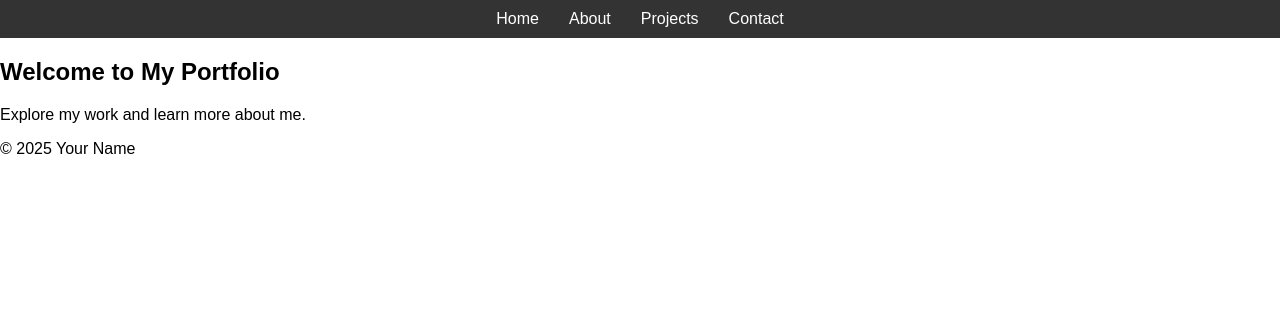
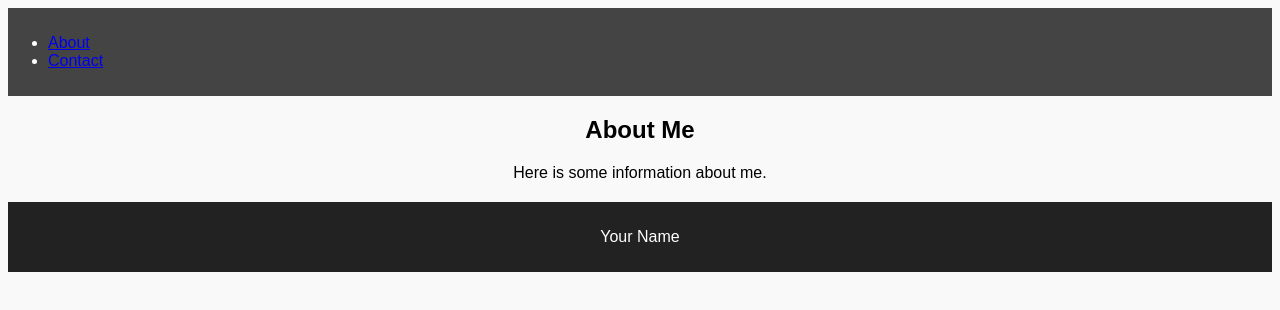
Before and after one commit to Aleem2357/Portfolio-Website, a website: page src/about.html in a window 1280 px wide. Drawn offline with Linux system fonts and the light colour scheme.

Commit message:
Add About page

```diff
--- a/src/index.html
+++ b/src/about.html
@@ -1,33 +1,28 @@
 <!DOCTYPE html>
 <html lang="en">
-
 <head>
     <meta charset="UTF-8">
     <meta name="viewport" content="width=device-width, initial-scale=1.0">
-    <title>Home</title>
-    <link rel="stylesheet" href="../styles/home.css">
+    <title>About</title>
+    <link rel="stylesheet" href="../styles/about.css">
 </head>
-
 <body>
     <header>
         <nav>
             <ul>
-                <li><a href="index.html">Home</a></li>
                 <li><a href="about.html">About</a></li>
-                <li><a href="projects.html">Projects</a></li>
                 <li><a href="contact.html">Contact</a></li>
             </ul>
         </nav>
     </header>
     <main>
         <section>
-            <h1>Welcome to My Portfolio</h1>
-            <p>Explore my work and learn more about me.</p>
+            <h1>About Me</h1>
+            <p>Here is some information about me.</p>
         </section>
     </main>
     <footer>
-        <p>&copy; 2025 Your Name</p>
+        <p>Your Name</p>
     </footer>
 </body>
-
 </html>
--- /dev/null
+++ b/styles/about.css
@@ -0,0 +1,23 @@
+body {
+    font-family: Arial, sans-serif;
+    background-color: #f9f9f9;
+}
+
+header {
+    background-color: #444;
+    color: white;
+    padding: 10px 0;
+}
+
+main {
+    margin: 20px auto;
+    width: 80%;
+    text-align: center;
+}
+
+footer {
+    text-align: center;
+    padding: 10px;
+    background-color: #222;
+    color: white;
+}
--- a/styles/home.css
+++ /dev/null
@@ -1,29 +0,0 @@
-
-body {
-    font-family: Arial, sans-serif;
-    margin: 0;
-    padding: 0;
-}
-
-header {
-    background-color: #333;
-    color: white;
-    padding: 10px 0;
-}
-
-header ul {
-    list-style: none;
-    display: flex;
-    justify-content: center;
-    padding: 0;
-    margin: 0;
-}
-
-header ul li {
-    margin: 0 15px;
-}
-
-header ul li a {
-    color: white;
-    text-decoration: none;
-}
```
